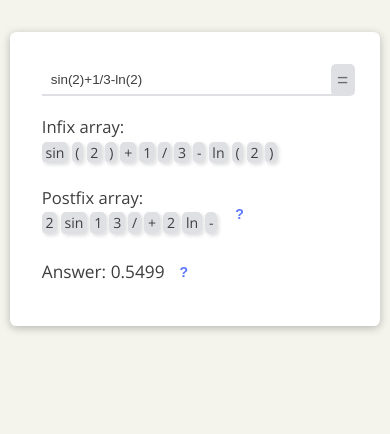
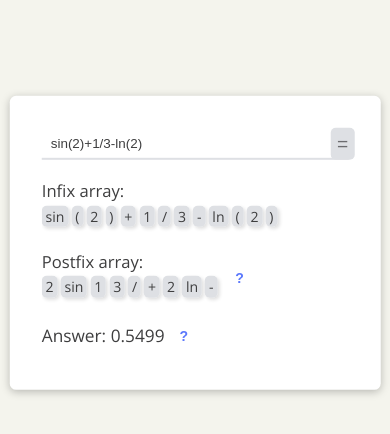
Before and after one commit to DawidZyluk/infix-to-postfix-parser, a React (Vite) app: page / in a window 390 px wide. Shown: the top 434 px of the page. Built offline with nearby package versions, Linux system fonts and the light colour scheme.

Commit message:
Better height responsivity and postfix explanation button visibility

```diff
--- a/src/App.css
+++ b/src/App.css
@@ -18,7 +18,8 @@ html {
 
 body {
   background-color: #f4f4ed;
-  overflow: hidden;
+  height: 100vh;
+  overflow-y: scroll;
 }
 
 hr {
@@ -87,3 +88,11 @@ hr {
     font-size: 35%;
   }
 }
+
+/* ################################################### */
+
+@media only screen and (max-height: 425px) {
+  html {
+    font-size: 45%;
+  }
+}
--- a/src/components/Explanation.module.css
+++ b/src/components/Explanation.module.css
@@ -5,7 +5,7 @@
 .content {
   width: 90%;
   overflow-y: scroll;
-  height: 100%;
+  /* height: 100%; */
 }
 
 .content::-webkit-scrollbar {
--- a/src/components/UI/Modal.module.css
+++ b/src/components/UI/Modal.module.css
@@ -10,11 +10,11 @@
 
 .modal {
   position: absolute;
+  top: 50%;
   left: 50%;
-  transform: translateX(-50%);
+  transform: translate(-50%, -50%);
   width: 65%;
-  height: 80vh;
-  /* overflow-y: scroll; */
+  /* height: 80vh; */
   background-color: white;
   padding: 3rem;
   border-radius: 14px;
@@ -23,6 +23,14 @@
   animation: slide-down 300ms ease-out forwards;
   scrollbar-width: auto;
   scrollbar-color: #8f8f8f #ffffff;
+}
+
+.children {
+  max-height: 97%;
+  padding: 0 1rem;
+  display: flex;
+  flex-direction: column;
+  align-items: center;
 }
 
 .modal::-webkit-scrollbar {
@@ -38,16 +46,6 @@
   background-color: #8f8f8f;
   border-radius: 4rem;
   border: 1rem solid #ffffff;
-}
-
-.children {
-  max-height: 97%;
-  overflow: auto;
-  padding: 0 1rem;
-  display: flex;
-  flex-direction: column;
-  align-items: center;
-  /* max-height: 60rem; */
 }
 
 /* @media (min-width: 768px) {
@@ -73,7 +71,7 @@
 @media only screen and (max-width: 1440px) {
   .modal {
     width: 75%;
-    height: 80vh;
+    /* height: 60vh; */
     padding: 2rem;
   }
 }
@@ -81,7 +79,7 @@
 @media only screen and (max-width: 1024px) {
   .modal {
     width: 85%;
-    height: 75vh;
+    /* height: 70vh; */
     padding: 1rem;
   }
 }
@@ -89,7 +87,7 @@
 @media only screen and (max-width: 768px) {
   .modal {
     width: 90%;
-    height: 75vh;
+    /* height: 75vh; */
     /* padding: 1rem; */
   }
 }
@@ -97,7 +95,33 @@
 @media only screen and (max-width: 425px) {
   .modal {
     width: 90%;
-    height: 80vh;
+    /* height: 80vh; */
     /* padding: 1rem; */
   }
 }
+
+/* ######################################################### */
+
+@media only screen and (max-height: 1000px) and (min-width: 1920px) {
+  .modal {
+    height: 80vh;
+  }
+}
+
+@media only screen and (max-height: 700px) and (max-width: 1920px) {
+  .modal {
+    height: 80vh;
+  }
+}
+
+@media only screen and (max-height: 700px) and (max-width: 768px) {
+  .modal {
+    height: fit-content;
+  }
+}
+
+@media only screen and (max-height: 500px) {
+  .modal {
+    height: 80vh;
+  }
+}
--- a/src/components/UI/Wrapper.module.css
+++ b/src/components/UI/Wrapper.module.css
@@ -1,8 +1,13 @@
 .wrapper {
   flex-direction: column;
   align-items: center;
-  margin: 10rem auto;
-  width: 60%;
+  /* margin: 10rem auto;  */
+  position: absolute;
+  top: 25%;
+  left: 50%;
+  transform: translate(-50%, -50%);
+  margin: 10rem 0;
+  width: 65%;
   padding: 5rem;
   background-color: #ffffff;
   border-radius: 1rem;
@@ -46,3 +51,19 @@
     width: 95%;
   }
 }
+
+/* ########################################################## */
+
+@media only screen and (max-height: 700px) {
+  .wrapper {
+    top: 25%;
+    left: 50%;
+    transform: translate(-50%, -50%);
+  }
+}
+
+@media only screen and (max-height: 425px) {
+  .wrapper {
+    margin: 10rem 0;
+  }
+}
```
